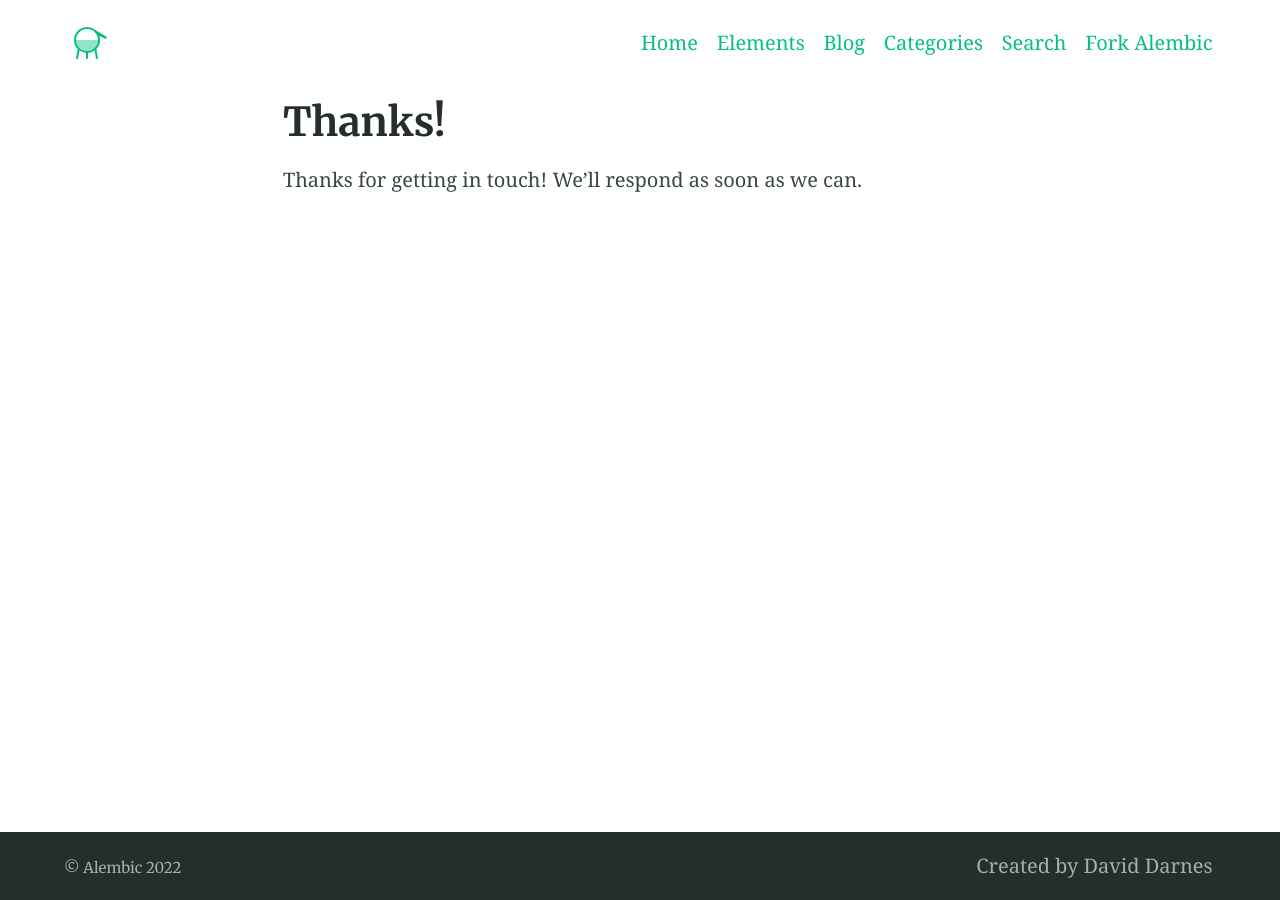
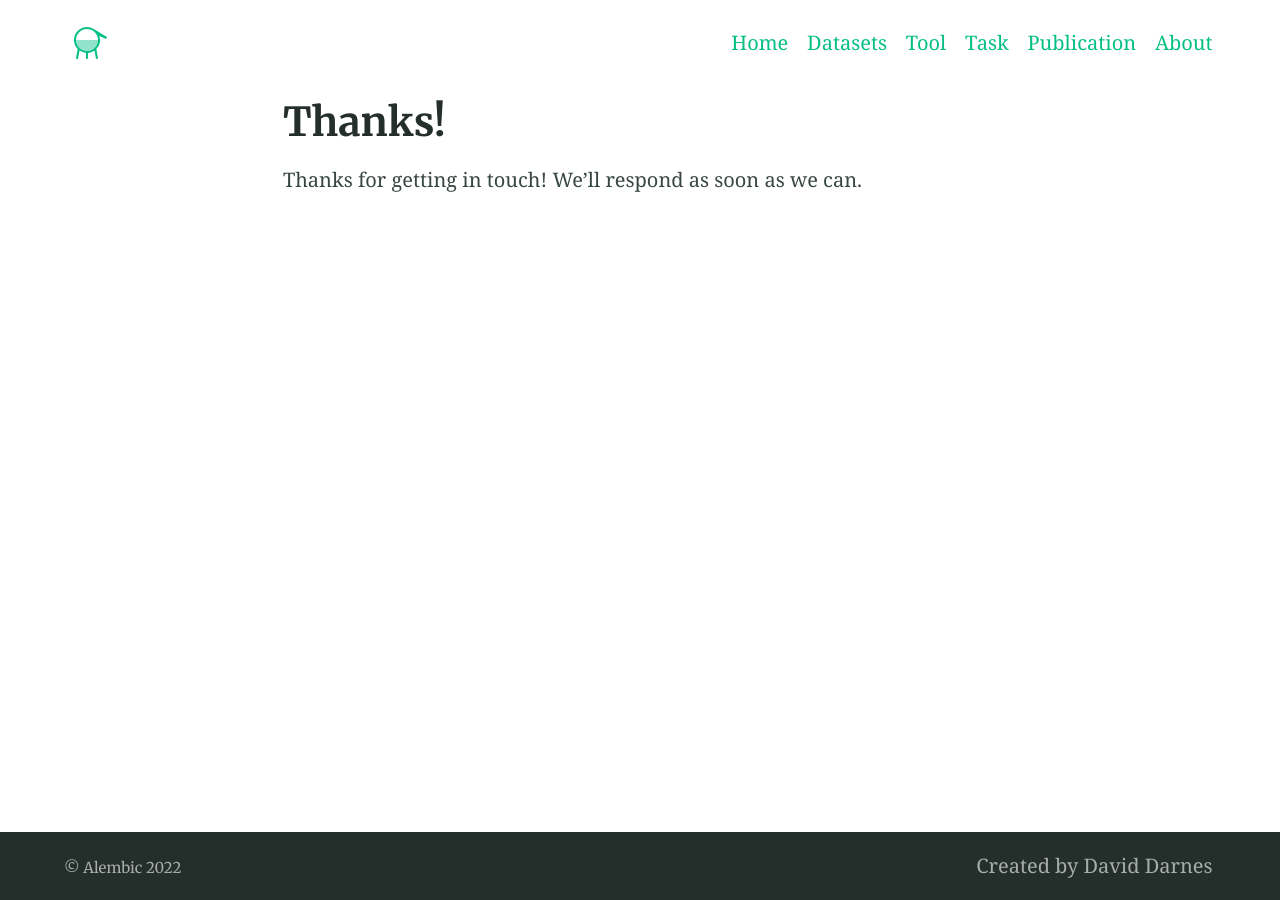
Before and after one commit to lipengroboticsx/lipengroboticsx.github.io, a Jekyll site: the page built from thanks.md, in a window 1280 px wide. Built offline with Jekyll 4.4.1, drawn with Linux system fonts in a browser that asks for light colours.

Commit message:
navigation titles

```diff
--- a/_config.yml
+++ b/_config.yml
@@ -123,16 +123,16 @@ favicons: # Favicons are also used in the manifest file. Syntax is 'size: path'
 navigation_header:
 - title: Home
   url: /
-- title: Elements
-  url: /elements/
-- title: Blog
-  url: /blog/
-- title: Categories
-  url: /categories/
-- title: Search
-  url: /search/
-- title: Fork Alembic
-  url: https://github.com/daviddarnes/alembic
+- title: Datasets
+  url: /
+- title: Tool
+  url: /
+- title: Task
+  url: /
+- title: Publication
+  url: /
+- title: About
+  url: /
 
 navigation_footer:
 - title: Created by David Darnes
```
